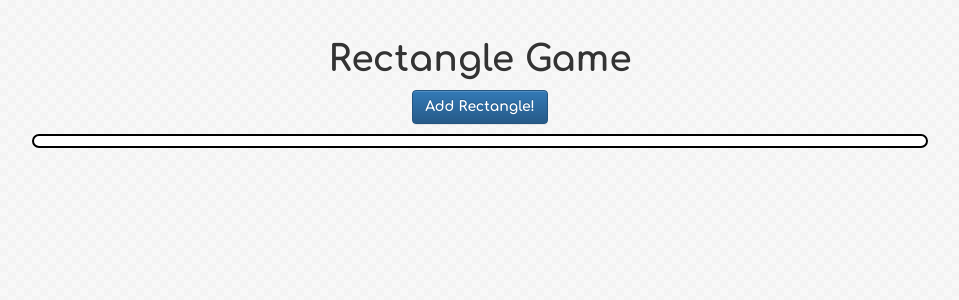
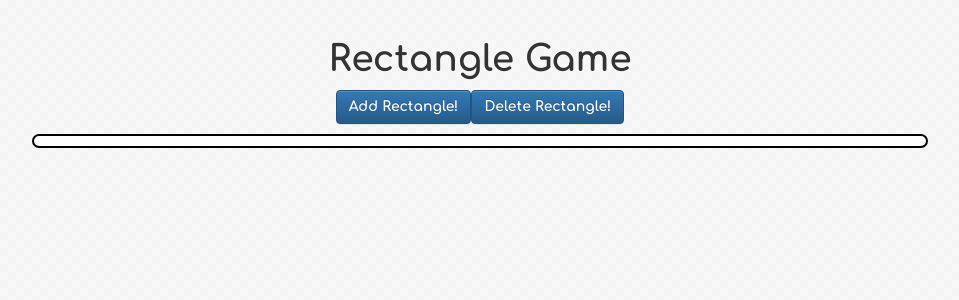
Before and after one commit to vinceroti/rectangle-app, a React (Create React App) app: page / in a window 1280 px wide. Shown: the top 300 px of the page, without its empty margins (160-1119 px from the left). Built offline with nearby package versions, Linux system fonts and the light colour scheme.

Commit message:
removes last rectangle made

```diff
--- a/src/components/App.js
+++ b/src/components/App.js
@@ -29,21 +29,30 @@ class App extends Component {
 
     this.state = { rectList: []};
     this._addRect = this._addRect.bind(this);
+    this._removeRect = this._removeRect.bind(this);
   }
 
+  _randColor() {
+    let randNum = () => { return Math.floor(Math.random() * 256); } ;
+    return `rgb(${randNum()},${randNum()},${randNum()})`;
+  }
 
   _addRect() {
-    let randColor = () => {
-      let randNum = () => { return Math.floor(Math.random() * 256); } ;
-      return `rgb(${randNum()},${randNum()},${randNum()})`;
-    };
-
     const rectList = this.state.rectList;
 
     this.setState({
-      rectList: rectList.concat(<Rectangle key={rectList.length + 1} customColor={randColor()}/>)
+      rectList: rectList.concat(<Rectangle key={rectList.length + 1} customColor={this._randColor()}/>)
     });
   }
+
+  _removeRect() {
+    let rectList = this.state.rectList
+    rectList.pop();
+    this.setState({
+      rectList: rectList
+    });
+  }
+
 
   render() {
     return (
@@ -51,6 +60,7 @@ class App extends Component {
         <h1 style={styles.head}> Rectangle Game </h1>
         <div style={styles.buttons}>
           <Button onClick={this._addRect} bsStyle="primary">Add Rectangle!</Button>
+          <Button onClick={this._removeRect} bsStyle="primary">Delete Rectangle!</Button>
         </div>
         <div style={styles.game} id="board">
           {this.state.rectList}
```
